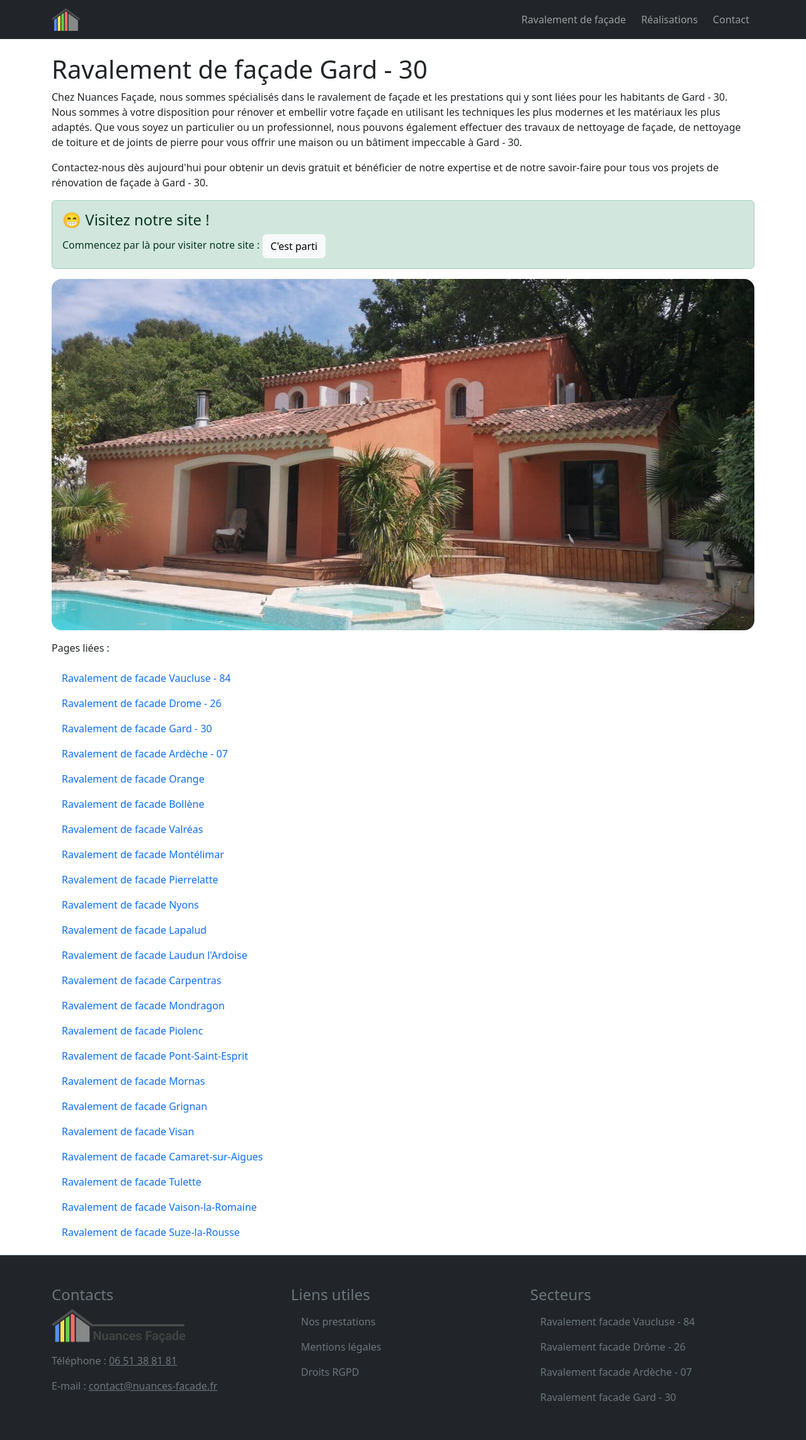
After one commit to bougassaa/nuances-facade, a PHP site: page /prestation/ravalement-facade-gard in a window 1280 px wide. The commit adds this page. Shown: the whole page at 63% size. Run offline with PHP 8.4, Linux system fonts and the light colour scheme.

Commit message:
add routes to dynamic pages

```diff
--- a/index.php
+++ b/index.php
@@ -1,5 +1,5 @@
 <?php
-$title = 'Nuances Façade - Accueil';
+$title = 'Nuances Façade - Ravalement de façade';
 $isHome = true;
 include_once "layouts/header.php"
 ?>
--- a/layouts/footer.php
+++ b/layouts/footer.php
@@ -14,10 +14,30 @@
                 <h4>Liens utiles</h4>
                 <ul class="nav flex-column">
                     <li>
+                        <a href="/prestations" class="nav-link text-secondary">Nos prestations</a>
+                    </li>
+                    <li>
                         <a href="/mentions-legales" class="nav-link text-secondary">Mentions légales</a>
                     </li>
                     <li>
                         <a href="/rgpd" class="nav-link text-secondary">Droits RGPD</a>
+                    </li>
+                </ul>
+            </div>
+            <div class="col-sm">
+                <h4>Secteurs</h4>
+                <ul class="nav flex-column">
+                    <li>
+                        <a href="/prestation/ravalement-facade-vaucluse" class="nav-link text-secondary">Ravalement facade Vaucluse - 84</a>
+                    </li>
+                    <li>
+                        <a href="/prestation/ravalement-facade-drome" class="nav-link text-secondary">Ravalement facade Drôme - 26</a>
+                    </li>
+                    <li>
+                        <a href="/prestation/ravalement-facade-ardeche" class="nav-link text-secondary">Ravalement facade Ardèche - 07</a>
+                    </li>
+                    <li>
+                        <a href="/prestation/ravalement-facade-gard" class="nav-link text-secondary">Ravalement facade Gard - 30</a>
                     </li>
                 </ul>
             </div>
--- a/layouts/header.php
+++ b/layouts/header.php
@@ -1,12 +1,17 @@
-<?php session_start(); ?>
+<?php
+session_start();
+$title = $title ?? 'Nuances Façade';
+$description = $description ?? "Spécialiste de l'enduit de façade dans le Vaucluse, la Drôme, le Gard et l'Ardèche. Devis gratuits pour enduits, joints de pierre, nettoyage de façades et toitures.";
+$keywords = $keywords ?? "façade vaucluse, façade drome, façade gard, façade ardèche, enduit façade, façadier vaucluse, facade, ravalement de facade";
+?>
 <!DOCTYPE html>
 <html lang="fr">
 <head>
     <meta charset="UTF-8">
-    <title><?= $title ?? 'Nuances Façade' ?></title>
+    <title><?= $title ?></title>
     <meta name="viewport" content="width=device-width, initial-scale=1">
-    <meta name="description" content="Spécialiste de l'enduit de façade dans le Vaucluse, la Drôme, le Gard et l'Ardèche. Devis gratuits pour enduits, joints de pierre, nettoyage de façades et toitures.">
-    <meta name="keywords" content="façade vaucluse, façade drome, façade gard, façade ardèche, enduit façade, façadier vaucluse, facade, ravalemement de facade, joint pierre, nettoyage facade, nuances façade">
+    <meta name="description" content="<?= $description ?>">
+    <meta name="keywords" content="<?= $keywords ?>">
     <link rel="shortcut icon" href="favicon.ico" type="image/x-icon">
     <link rel="stylesheet" href="css/bootstrap.min.css">
     <link rel="stylesheet" href="css/style.css">
--- a/prestations.php
+++ b/prestations.php
@@ -1,4 +1,8 @@
-<?php $title = 'Nos prestations'; include_once "layouts/header.php" ?>
+<?php
+$title = 'Nos prestations';
+$description = "Nuances Façade - Ravalement de façade et nettoyage facade, nettoyage toiture, joints de pierre. Dans Drome, Vaucluse, Gard, Ardèche.";
+include_once "layouts/header.php"
+?>
 <div class="container container-min-height navbar-offset py-3">
     <h1>Ravalement de façade</h1>
 
--- a/realisations.php
+++ b/realisations.php
@@ -1,4 +1,7 @@
-<?php $title = 'Réalisations'; include_once "layouts/header.php" ?>
+<?php
+$title = 'Réalisations';
+include_once "layouts/header.php"
+?>
 <div class="container container-min-height navbar-offset py-3">
     <div class="row g-3">
         <div class="col-lg-6">
--- /dev/null
+++ b/router.php
@@ -0,0 +1,71 @@
+<?php
+
+$routes = [
+    'ravalement-facade-vaucluse' => 'Vaucluse - 84',
+    'ravalement-facade-drome' => 'Drome - 26',
+    'ravalement-facade-gard' => 'Gard - 30',
+    'ravalement-facade-ardeche' => 'Ardèche - 07',
+    'ravalement-facade-orange' => 'Orange',
+    'ravalement-facade-bollene' => 'Bollène',
+    'ravalement-facade-valreas' => 'Valréas',
+    'ravalement-facade-montelimar' => 'Montélimar',
+    'ravalement-facade-pierrelatte' => 'Pierrelatte',
+    'ravalement-facade-nyons' => 'Nyons',
+    'ravalement-facade-lapalud' => 'Lapalud',
+    'ravalement-facade-laudun-l-ardoise' => 'Laudun l\'Ardoise',
+    'ravalement-facade-carpentras' => 'Carpentras',
+    'ravalement-facade-mondragon' => 'Mondragon',
+    'ravalement-facade-piolenc' => 'Piolenc',
+    'ravalement-facade-pont-saint-esprit' => 'Pont-Saint-Esprit',
+    'ravalement-facade-mornas' => 'Mornas',
+    'ravalement-facade-grignan' => 'Grignan',
+    'ravalement-facade-visan' => 'Visan',
+    'ravalement-facade-camaret-sur-aigues' => 'Camaret-sur-Aigues',
+    'ravalement-facade-tulette' => 'Tulette',
+    'ravalement-facade-vaison-la-romaine' => 'Vaison-la-Romaine',
+    'ravalement-facade-suze-la-rousse' => 'Suze-la-Rousse',
+];
+
+if(!isset($routes[$_REQUEST['route']])) {
+    header('Location: /');
+    return;
+}
+$city = $routes[$_REQUEST['route']];
+$title = "Ravalement de façade $city";
+
+include_once 'layouts/header.php';
+?>
+<div class="container container-min-height navbar-offset py-3">
+    <h1>Ravalement de façade <?= $city ?></h1>
+    <p>
+        Chez Nuances Façade, nous sommes spécialisés dans le ravalement de façade et les prestations qui y sont liées pour les habitants de <?= $city ?>.
+        Nous sommes à votre disposition pour rénover et embellir votre façade en utilisant les techniques les plus modernes et les matériaux les plus adaptés.
+        Que vous soyez un particulier ou un professionnel, nous pouvons également effectuer des travaux de nettoyage de façade, de nettoyage de toiture et de joints
+        de pierre pour vous offrir une maison ou un bâtiment impeccable à <?= $city ?>.
+    </p>
+    <p>
+        Contactez-nous dès aujourd'hui pour obtenir un devis gratuit et bénéficier de notre expertise et de notre savoir-faire pour tous vos projets de rénovation de façade à <?= $city ?>.
+    </p>
+
+    <div class="alert alert-success" role="alert">
+        <h4 class="alert-heading">😁 Visitez notre site !</h4>
+        <div>Commencez par là pour visiter notre site : <a href="/" type="button" class="btn btn-light">C'est parti</a></div>
+    </div>
+
+    <div>
+        <img src="/images/facades/home-3.jpeg" class="d-block w-100 h-100 object-fit-cover rounded-4" alt="Facade">
+    </div>
+
+    <div class="mt-3">
+        <p>Pages liées :</p>
+        <ul class="nav flex-column">
+            <?php foreach ($routes as $key => $c): ?>
+                <li class="nav-item">
+                    <a class="nav-link" href="/prestation/<?= $key ?>">Ravalement de facade <?= $c ?></a>
+                </li>
+            <?php endforeach; ?>
+        </ul>
+    </div>
+</div>
+
+<?php include_once 'layouts/footer.php'; ?>
```
Also changed, not shown: sitemap.xml (+115 -0 lines), .htaccess.
